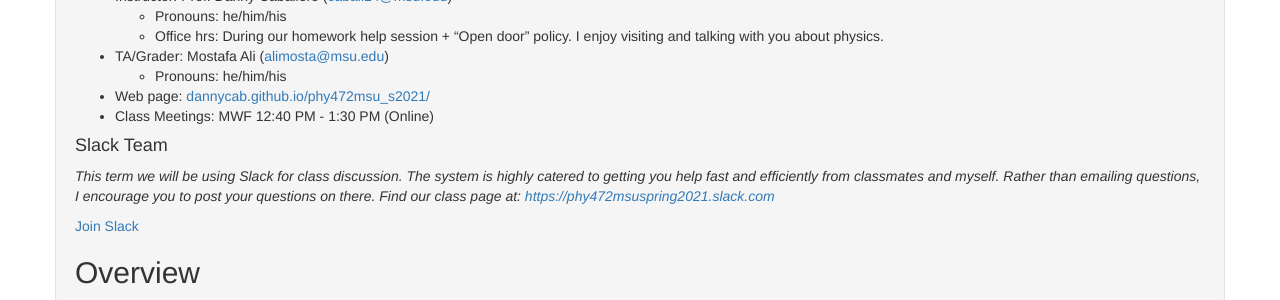
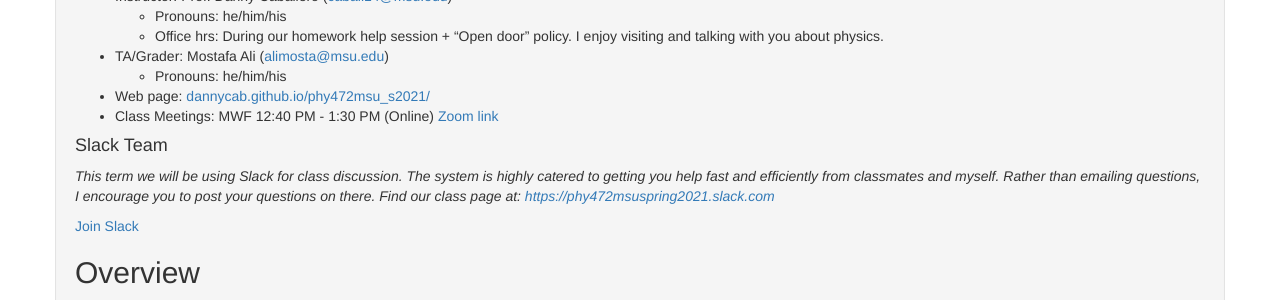
Before and after one commit to dannycab/phy472msu_s2021, a Jekyll site: the page built from syllabus.md, in a window 1280 px wide and 900 px high. Shown: the part 222-522 px from the top of the window. Built offline with Jekyll 4.4.1, drawn with Linux system fonts in a browser that asks for light colours.

Commit message:
added zoom link

```diff
--- a/syllabus.md
+++ b/syllabus.md
@@ -14,7 +14,7 @@ use_math: true
     -   Pronouns: he/him/his
 -   Web page:
     [dannycab.github.io/phy472msu_s2021/](http://dannycab.github.io/phy472msu_s2021/)
--   Class Meetings: MWF 12:40 PM - 1:30 PM (Online)
+-   Class Meetings: MWF 12:40 PM - 1:30 PM (Online) [Zoom link](https://msu.zoom.us/j/96973441781)
 
 
 
```
